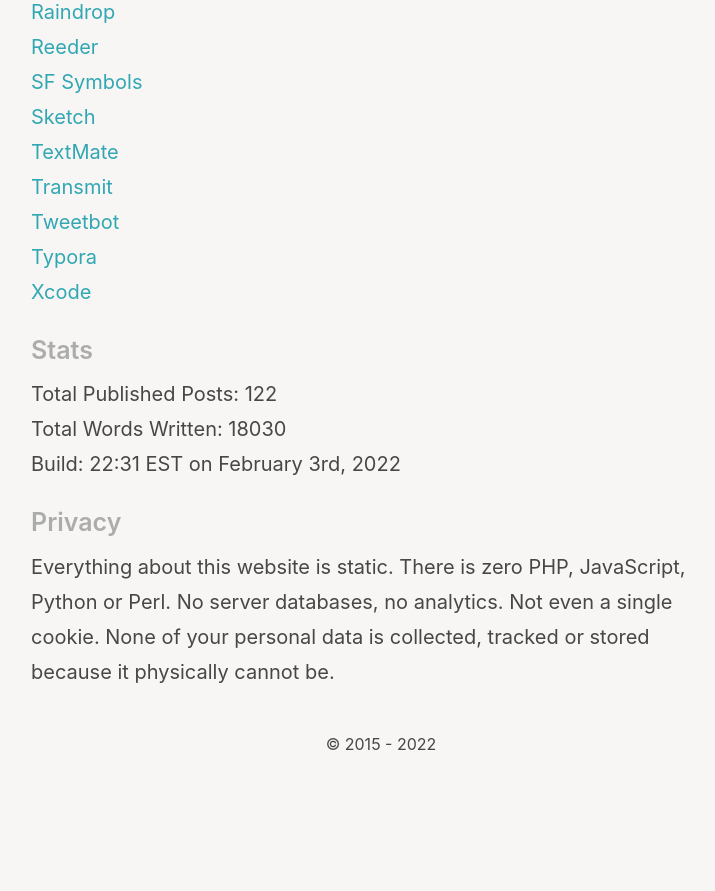
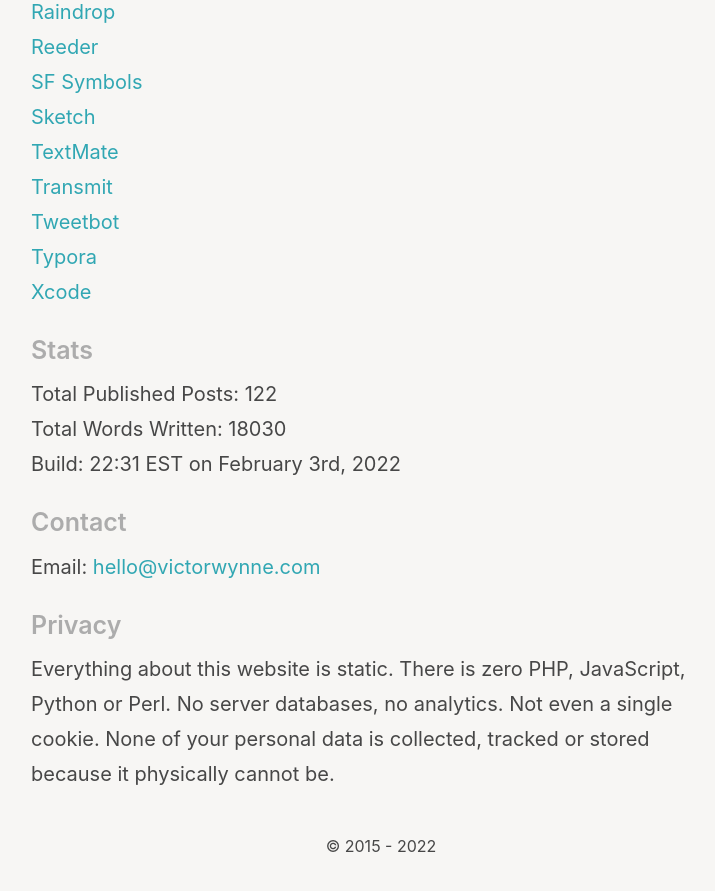
Before and after one commit to wertercatt/tooters, a Jekyll site: the page built from colophon.md, in a window 1280 px wide and 900 px high, scrolled down 1523 px. Shown: the top 891 px of the window, without its empty margins (259-974 px from the left). Built offline with Jekyll 4.4.1, drawn with Linux system fonts in a browser that asks for light colours; before the commit the page ends 2321 px from its top, so only the background shows below that.

Commit message:
Added contact info to colophon.

```diff
--- a/colophon.md
+++ b/colophon.md
@@ -69,6 +69,10 @@
 Total Words Written: {{ totalWords | number_with_delimiter: delimiter: ',' }}<br>
 Build: {{ site.time | date: '%R %Z' }} on {{ site.time | date_to_long_string: "ordinal", "US" }}
 
+## <small>Contact</small>
+
+Email: <a href="mailto:hello@victorwynne.com">hello@victorwynne.com</a>
+
 ## <small>Privacy</small>
 
 Everything about this website is static. There is zero PHP, JavaScript, Python or Perl. No server databases, no analytics. Not even a single cookie. None of your personal data is collected, tracked or stored because it physically cannot be.
```
